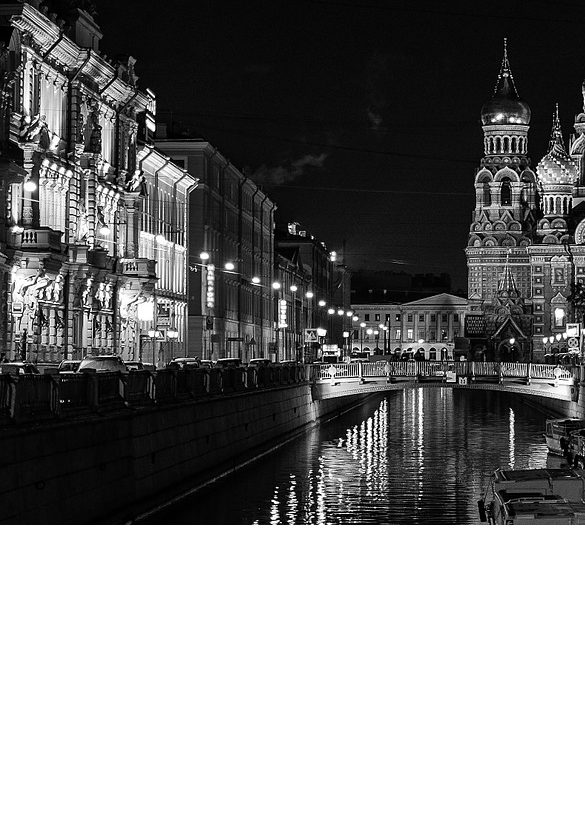
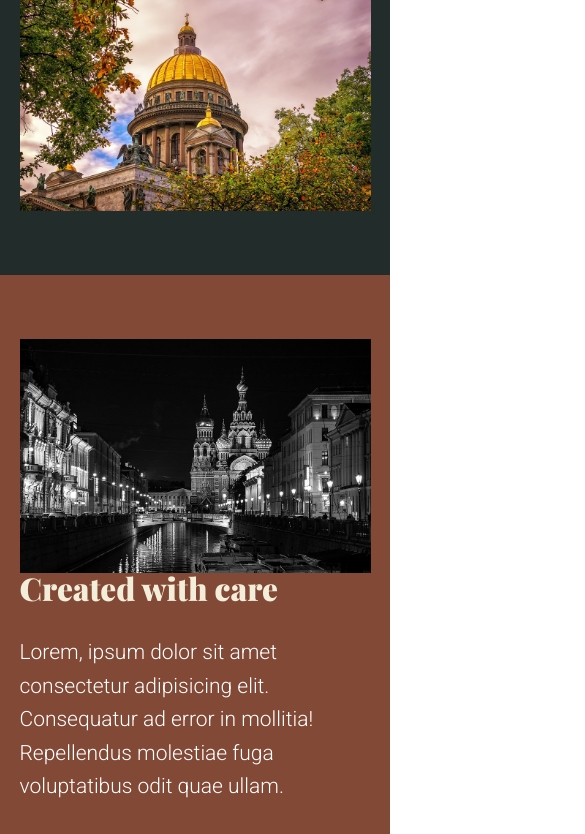
Before and after one commit to Odzen/WebDesignProjects, a plain HTML site: page responsive/responsiveLayout/index.html in a window 390 px wide. Shown: the part 1166-2000 px from the top of the page, 585 px wide, since content can reach past the window. Before the commit the page ends 1695 px from the top, so only its background shows below. Drawn offline with nearby package versions, Linux system fonts and the light colour scheme.

Commit message:
Final desgigngn, added media queries and flexbox behaviour

```diff
--- a/responsive/responsiveLayout/css/main.css
+++ b/responsive/responsiveLayout/css/main.css
@@ -1,7 +1,30 @@
+/*Custom properties*/
+
+:root {
+  /*Colors*/
+
+  --clr-primary-200: #f3eed9;
+  --clr-primary-400: #824936;
+
+  --clr-neutral-100: #fff;
+  --clr-neutral-900: #222c2a;
+
+  /*Fonts: 1. Body, 2. Headings*/
+  --ff-primary: 'Roboto', sans-serif;
+  --ff-accent: 'Playfair Display', serif;
+}
+
 *,
 *::before,
 *::after {
   box-sizing: border-box;
+}
+
+body {
+  font-family: var(--ff-primary); /*Using the variables*/
+  font-weight: 300;
+  font-size: 1.3125rem;
+  line-height: 1.6;
 }
 
 body,
@@ -11,3 +34,106 @@ h3,
 p {
   margin: 0;
 }
+
+h1,
+h2,
+h3 {
+  color: var(--clr-primary-400);
+  font-family: var(--ff-accent);
+  font-weight: 900;
+  line-height: 1;
+}
+
+h2,
+h3 {
+  margin-bottom: 1em;
+}
+
+.text-center {
+  text-align: center;
+}
+
+header,
+section {
+  padding: 4rem 0;
+}
+
+/*To give more reading room or more space when the user will be on the larger screens*/
+@media (min-width: 40em) {
+  header,
+  section {
+    padding: 7rem 0;
+  }
+}
+
+/*Utility class, have to do one thing and only one thing*/
+.container {
+  /*maring-inline will put the margin in left and right only
+is the same if we put margin:0 auto (vertical : 0, horizontal:auto)*/
+  margin-inline: auto;
+  width: min(
+    90%,
+    70.5rem
+  ); /*New css fuction, so 70.5rem is the maximum size, and minumum the 90% of his father element*/
+
+  /*
+  Anothe variant, like the old fashion one:border:
+  width:90%;
+  max-width:70.5rem;
+  */
+}
+
+.container--narrow {
+  max-width: 35rem;
+}
+
+.split {
+  display: flex;
+  flex-direction: column;
+}
+
+/*For big screens, changing the direction to row, to see 2 columns*/
+@media (min-width: 40em) {
+  .split {
+    flex-direction: row;
+  }
+
+  /*Always when we have to display something in 2 EQUALS columns*/
+  .split > * {
+    flex-basis: 100%; /*Setting the ideal width*/
+  }
+
+  /*ADJACENT SIBLING SELECTOR: Any element that has a sibilng before it.
+  Every child has something before, like in the split (>* -> all the childs, which are the divs)
+   (+ * -> looking for sibling before it)*/
+
+  /*In this case it loks for the divs before it, if it has, it will add a margin left, if not it won't add anything,
+   works well only in media querie, in this case*/
+  .split > * + * {
+    margin-left: 2em;
+  }
+}
+
+img {
+  display: block;
+  max-width: 100%;
+}
+
+/*Basic styles, bg colors, fonts, using the custom properties*/
+
+.bg-light {
+  background-color: var(--clr-primary-200);
+}
+.bg-primary {
+  color: var(--clr-neutral-100);
+  background-color: var(--clr-primary-400);
+}
+.bg-dark {
+  color: var(--clr-neutral-100);
+  background-color: var(--clr-neutral-900);
+}
+
+.bg-primary h2,
+.bg-dark h2 {
+  color: var(--clr-primary-200);
+}
--- a/responsive/responsiveLayout/index.html
+++ b/responsive/responsiveLayout/index.html
@@ -14,18 +14,23 @@
 </head>
 
 <body>
+    <!--Text Center is an utility class-->
     <header class="bg-light text-center">
-        <!--Text Center is an utility class-->
+        <div class="container container--narrow">
             <p>Lorem, ipsum dolor.</p>
             <h1>Responsive layouts don't have to be a struggle</h1>
+        </div>
     </header>
 
     <section>
+        <div class="container">
             <h2 class="text-center">Quality Designs</h2>
             <div class="split">
                 <div>
-                <p>Lorem, ipsum dolor sit amet consectetur adipisicing elit. Cupiditate numquam quod eius minima est,
-                    iusto quisquam vitae beatae consequatur necessitatibus vel sequi temporibus voluptates nulla.</p>
+                    <p>Lorem, ipsum dolor sit amet consectetur adipisicing elit. Cupiditate numquam quod eius minima
+                        est,
+                        iusto quisquam vitae beatae consequatur necessitatibus vel sequi temporibus voluptates nulla.
+                    </p>
                 </div>
                 <div>
                     <p>Necessitatibus sunt officia laborum. Commodi alias blanditiis repellendus nisi officia assumenda
@@ -33,28 +38,35 @@
                         Repellendus, numquam aperiam!</p>
                 </div>
             </div>
+        </div>
     </section>
 
     <section class="bg-dark">
+        <div class="container">
             <div class="split">
                 <div>
                     <h2>Made custom for you</h2>
-                <p>Lorem ipsum dolor sit amet consectetur adipisicing elit. Dolores placeat velit at vero ad amet?</p>
+                    <p>Lorem ipsum dolor sit amet consectetur adipisicing elit. Dolores placeat velit at vero ad amet?
+                    </p>
                 </div>
                 <div>
-                <img src="img/1.jpg" alt="St.Petersburg Landscape 1">
+                    <img class="img" src="img/1.jpg" alt="St.Petersburg Landscape 1">
+                </div>
             </div>
         </div>
     </section>
-    <section class="bg-accent">
+
+    <section class="bg-primary">
+        <div class="container">
             <div class="split">
+                <div>
+                    <img class="img" src="img/2.jpg" alt="St.Petersburg Landscape 2">
+                </div>
                 <div>
                     <h2>Created with care</h2>
                     <p>Lorem, ipsum dolor sit amet consectetur adipisicing elit. Consequatur ad error in mollitia!
                         Repellendus molestiae fuga voluptatibus odit quae ullam.</p>
                 </div>
-            <div>
-                <img src="img/2.jpg" alt="St.Petersburg Landscape 2">
             </div>
         </div>
     </section>
```
Also changed, not shown: responsive/responsiveLayout/image-01.jpg (added), 1 other file. Lines whose indentation alone changed are shown as unchanged.
